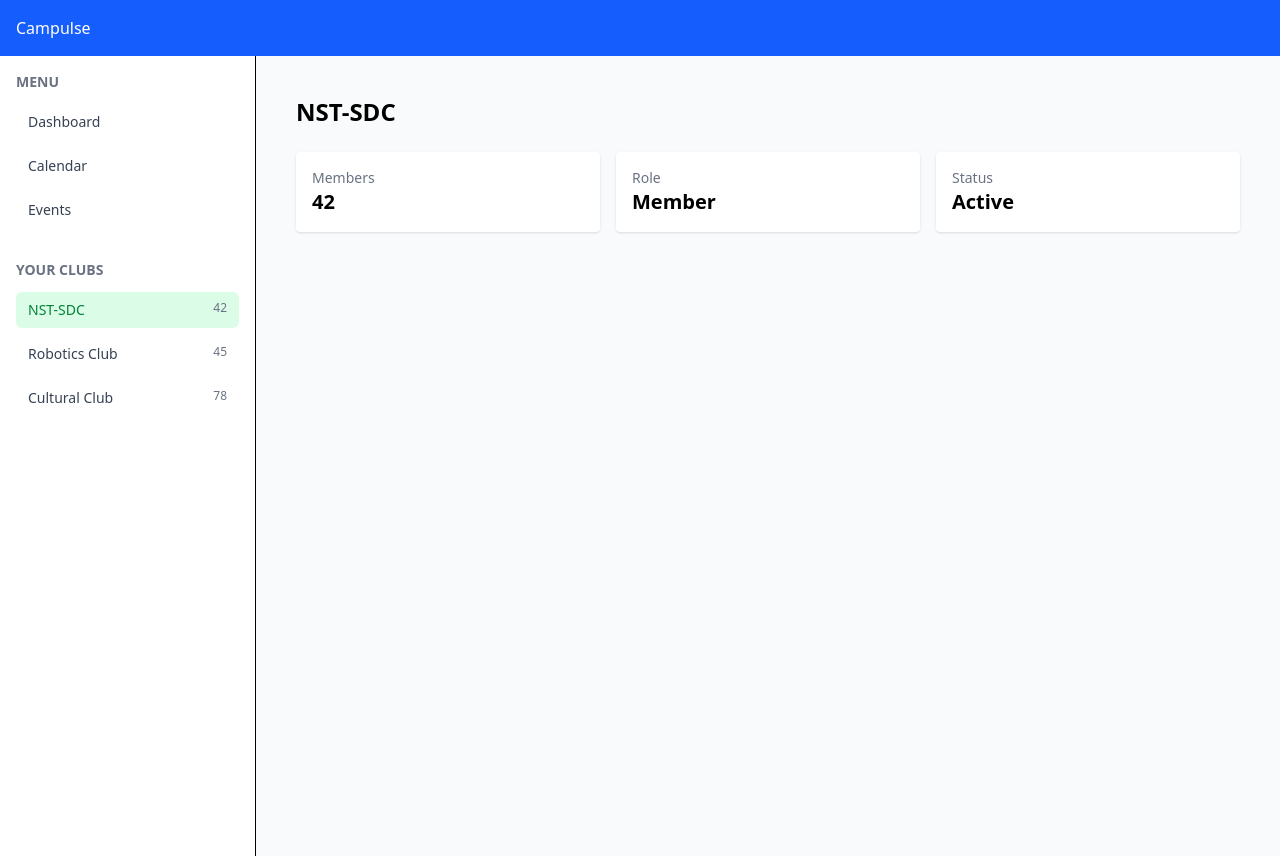
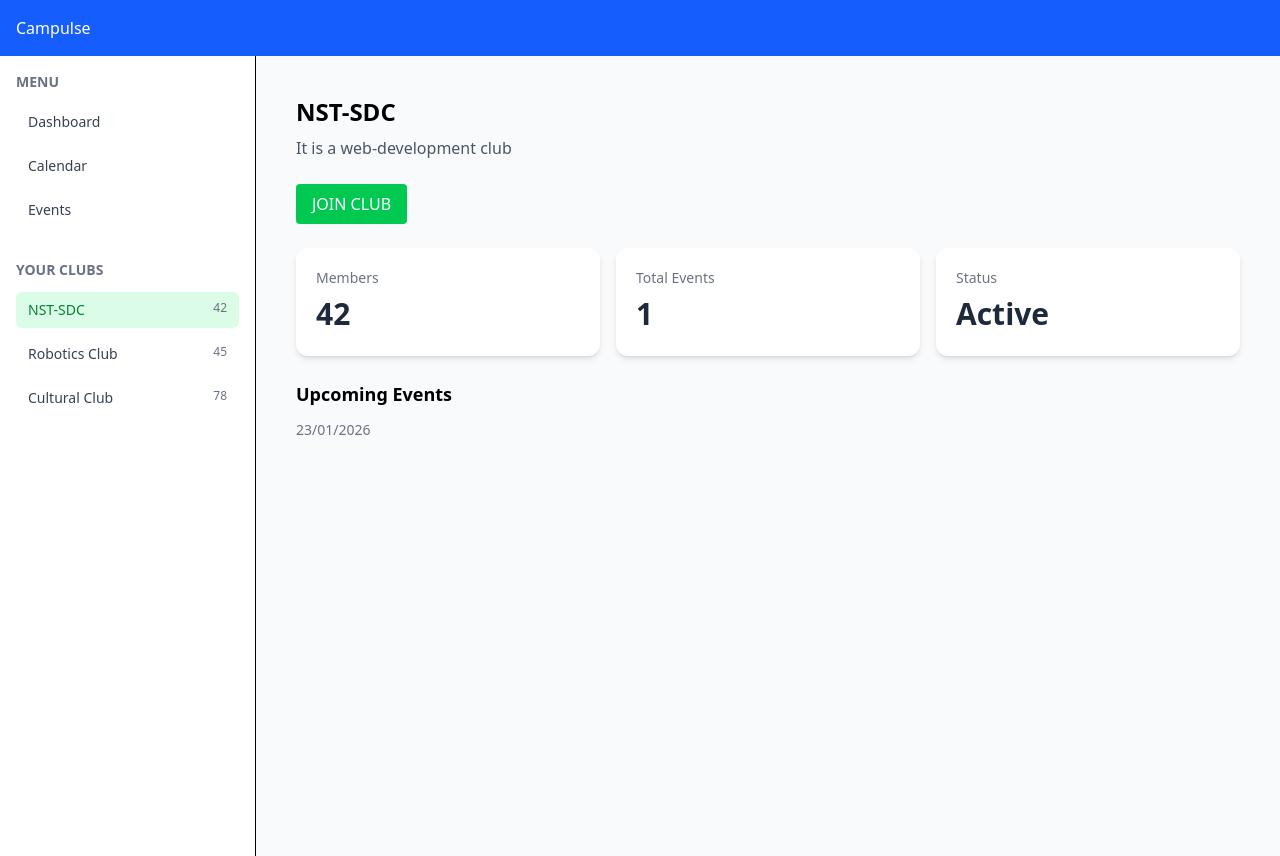
Before and after one commit to ayush-pandey047/campulse, a React app in the folder frontend/: page /student/clubs/SDC in a window 1280 px wide. Built offline with nearby package versions, Linux system fonts and the light colour scheme; the HTML template or start-up script is replaced by a standard one.

Commit message:
Inhance the UI of Student Clubs Page

```diff
--- a/frontend/src/components/common/EventCard.jsx
+++ b/frontend/src/components/common/EventCard.jsx
@@ -0,0 +1,14 @@
+export default function EventCard({title,date,type}){
+    return (
+        <div>
+            <h3 className="text-lg font-semibold">{title}</h3>
+            <p className="text-sm text-gray-500 mt-1">{date}</p>
+
+            {type && (
+                <span className="inline-block mt-2 text-xs px-2 py-1 rounded bg-blue-100 text-blue-600">
+                    {type}
+                </span>
+            )}
+        </div>
+    )
+}
--- a/frontend/src/pages/student/StudentClubOverview.jsx
+++ b/frontend/src/pages/student/StudentClubOverview.jsx
@@ -1,5 +1,8 @@
 import { useParams } from "react-router-dom";
 import { studentClubs } from "../../utils/mockClubs.js";
+import StatCard from "../../components/common/StatCard.jsx";
+import EventCard from "../../components/common/EventCard.jsx";
+import { useState } from "react";
 
 export default function StudentClubOverview() {
     const { clubId } = useParams();
@@ -8,8 +11,16 @@ export default function StudentClubOverview() {
         (c) => c.id === clubId
     );
 
+    const [isMember, setIsMember] = useState( club.memberList.some((m) => m.nam === "Ayush Pandey"))
+
     if (!club) {
-        return <p className="p-6">Club Not Found</p>;
+        return (
+            <div className="p-6">
+                <h2 className="text-xl font-bold text-red-500">
+                    Club Not Found
+                </h2>
+            </div>
+        )
     }
 
     return (
@@ -19,16 +30,37 @@ export default function StudentClubOverview() {
                     {club.name}
                 </h1>
                 <p className="text-gray-600">
-                    {club.discription}
+                    {club.description}
                 </p>
             </div>
 
+            {/*Indvidual reuest to join the club and leave */}
+
+            <div>
+                {isMember ? (
+                    <button
+                        onClick={()=> setIsMember(false)}
+                        className="px-4 py-2 py-2 bg-red-500 text-white rounded hover:bg-red-600">
+                            Leave Club
+                    </button>
+                ): (
+                    <button onClick={()=> setIsMember(true)}
+                    className="px-4 py-2 py-2 bg-green-500 text-white rounded hover:bg-green-600">
+                        JOIN CLUB
+                    </button>
+                )}
+            </div>
+
             <div className="grid grid-cols-1 sm:grid-cols-3 gap-4">
-                <div className="bg-white p-4 rounded shadow">
+                {/* <div className="bg-white p-4 rounded shadow">
                     <h3 className="text-sm text-gray-500">Members</h3>
                     <p className="text-xl font-bold">{club.members}</p>
                 </div>
 
+                <div className="bg-white p-4 rounded shadow" >
+                    <h3 className="text-sm text-gray-500">Events</h3>
+                    <p className="text-xl font-bold">{club.events.length}</p>
+                </div>
                 <div className="bg-white p-4 rounded shadow">
                     <h3 className="text-sm text-gray-500">Role</h3>
                     <p className="text-xl font-bold">Member</p>
@@ -37,8 +69,61 @@ export default function StudentClubOverview() {
                 <div className="bg-white p-4 rounded shadow">
                     <h3 className="text-sm text-gray-500">Status</h3>
                     <p className="text-xl font-bold">Active</p>
+                </div> */}
+                <StatCard
+                    title="Members"
+                    value={club.members}/>
+                <StatCard
+                    title="Total Events"
+                    value={club.events.length}/>
+                <StatCard
+                    title="Status"
+                    value="Active"/>
+            </div>
+
+
+            {/* The Upcoming Events*/}
+            <div>
+                <h2 className="text-lg font-semibold mb-2">
+                    Upcoming Events
+                </h2>
+                { club.events.length === 0 ? (
+                    <p className="text-gray-500">No upcoming events</p>
+                ): (<div className="grid grid-cols-1 md:grid-cols-2 gap-4">
+                    {club.events.map((event)=>(
+                        <EventCard
+                        key={event.id}
+                        date={event.date}
+                        type={event.type}/>
+                    ))}
+                </div>)}
+            </div>
+
+            {/* Club Memebers and their roles*/}
+
+            { isMember &&  (<div>
+                <h2 className="text-lg font-semibold mb-3">
+                    Club Members
+                </h2>
+                <div className="bg-white rounded-lg shadow divide-y">
+                    {club.memberList.map((member)=>(
+                        <div
+                            key={member.id}
+                            className="flex items-center justify-between p-3">
+                            <p className="font-medium">{member.name}</p>
+                            <span className={`text-xs px-2 py-1 rounded ${
+                                member.role === "Lead"
+                                        ? "bg-purple-100 text-puprple-700"
+                                        : member.role === "Core"
+                                        ? "bg-blue-100 text-blue-700"
+                                        : "bg-gray-100 text-gray-600"
+                            }`}>
+                                {member.role}
+                            </span>
+                        </div>
+                    ))}
                 </div>
-            </div>
+            </div>)}
         </div>
     );
 }
--- a/frontend/src/utils/mockClubs.js
+++ b/frontend/src/utils/mockClubs.js
@@ -4,17 +4,39 @@ export const studentClubs = [
         name: "NST-SDC",
         description: "It is a web-development club",
         members: 42,
+        events:[
+            {id:1, title:"AI & ML Work Shop", date:"23/01/2026"}
+        ],
+        memberList:[
+            {id:1, name:"Ayush Pandey", role:"President"},
+            {id:2, name:"Rahul ", role:"Lead"},
+            {id:3, name:"Sajal", role:"Core"}
+        ]
     },
     {
         id: "robotics",
         name: "Robotics Club",
         description: "It is a robotics club",
         members: 45,
+        events:[],
+        memberList:[
+            {id:1, name:"Ayush Pandey", role:"President"},
+            {id:2, name:"Rahul ", role:"Lead"},
+            {id:3, name:"Sajal", role:"Core"}
+        ]
     },
     {
         id: "cultural",
         name: "Cultural Club",
         description: "It is a cultural club",
         members: 78,
+        events:[
+            {id:1, title:"Unity In Diversity Dance Performance", date:"26/01/2026"}
+        ],
+        memberList:[
+            {id:1, name:"Ayush Pandey", role:"President"},
+            {id:2, name:"Rahul ", role:"Lead"},
+            {id:3, name:"Sajal", role:"Core"}
+        ]
     },
 ];
```
Also changed, not shown: 2 other files (tests, documents, lock files or other folders).
